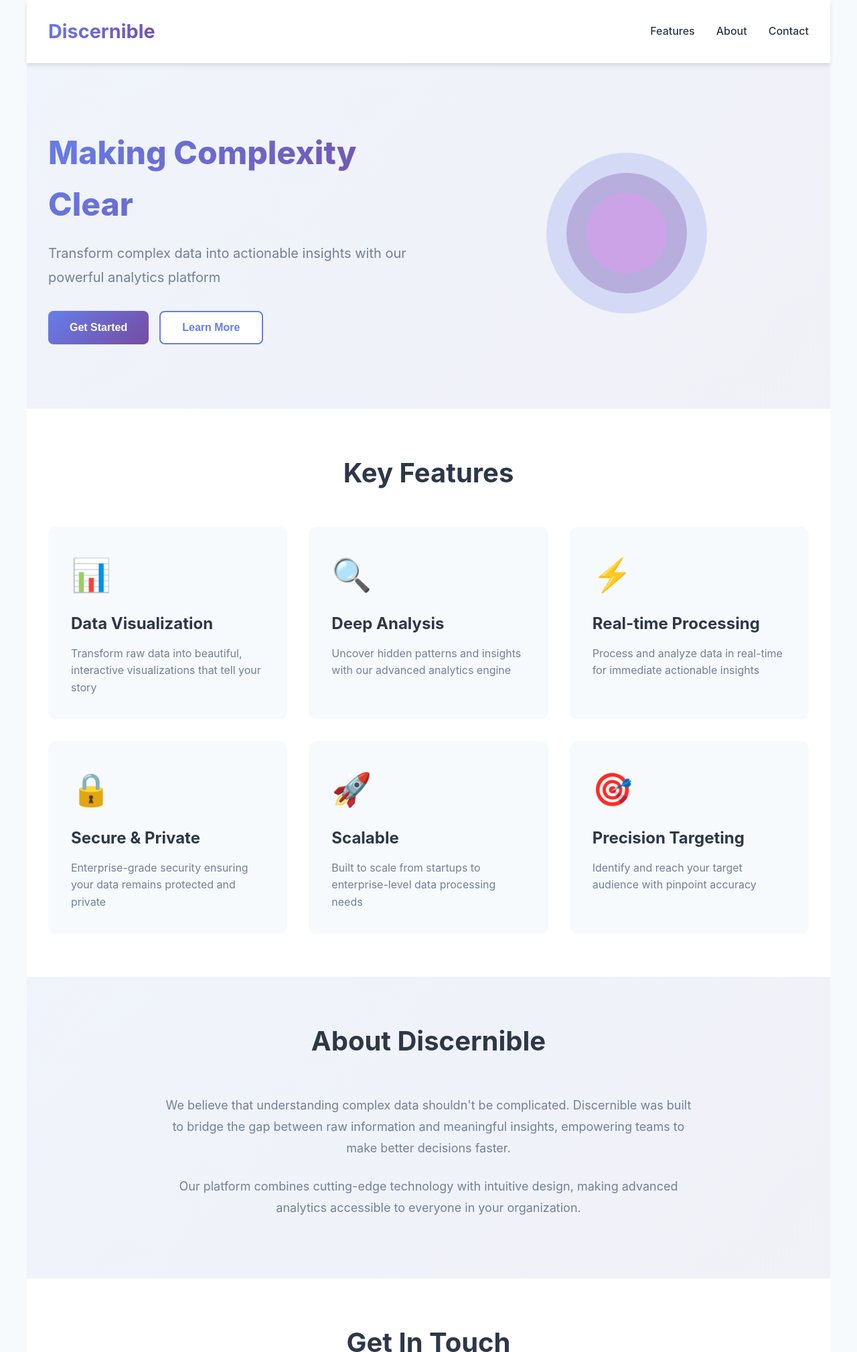
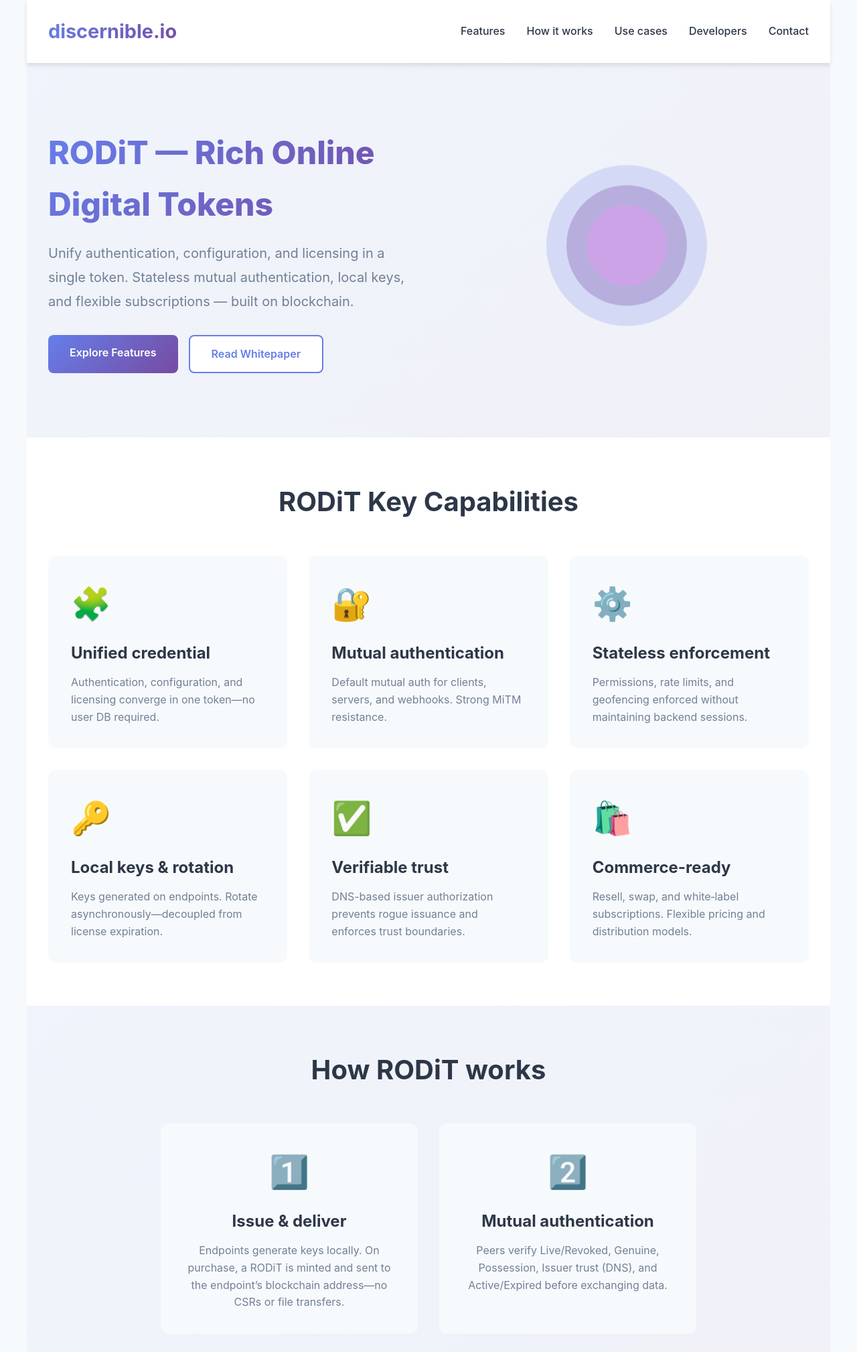
Before and after one commit to rodit-org/homepage-discernible-io, a website: page public/index.html in a window 1280 px wide. Shown: the top 2018 px of the page at 67% size. Drawn offline with Linux system fonts and the light colour scheme.

Commit message:
feat: update landing page content to showcase RODiT product and capabilities

```diff
--- a/public/index.html
+++ b/public/index.html
@@ -3,8 +3,8 @@
 <head>
     <meta charset="UTF-8">
     <meta name="viewport" content="width=device-width, initial-scale=1.0">
-    <meta name="description" content="Discernible - Making complexity clear">
-    <title>Discernible.io - Making Complexity Clear</title>
+    <meta name="description" content="discernible.io — RODiT: Rich Online Digital Tokens. Unify authentication, configuration, and licensing for APIs and online services.">
+    <title>discernible.io — RODiT: Rich Online Digital Tokens</title>
     <link rel="stylesheet" href="styles.css">
 </head>
 <body>
@@ -12,11 +12,13 @@
         <header>
             <nav class="navbar">
                 <div class="logo">
-                    <h1>Discernible</h1>
+                    <h1>discernible.io</h1>
                 </div>
                 <ul class="nav-links">
                     <li><a href="#features">Features</a></li>
-                    <li><a href="#about">About</a></li>
+                    <li><a href="#how">How it works</a></li>
+                    <li><a href="#use-cases">Use cases</a></li>
+                    <li><a href="#developers">Developers</a></li>
                     <li><a href="#contact">Contact</a></li>
                 </ul>
             </nav>
@@ -25,11 +27,11 @@
         <main>
             <section class="hero">
                 <div class="hero-content">
-                    <h2 class="hero-title">Making Complexity Clear</h2>
-                    <p class="hero-subtitle">Transform complex data into actionable insights with our powerful analytics platform</p>
+                    <h2 class="hero-title">RODiT — Rich Online Digital Tokens</h2>
+                    <p class="hero-subtitle">Unify authentication, configuration, and licensing in a single token. Stateless mutual authentication, local keys, and flexible subscriptions — built on blockchain.</p>
                     <div class="cta-buttons">
-                        <button class="btn btn-primary">Get Started</button>
-                        <button class="btn btn-secondary">Learn More</button>
+                        <a class="btn btn-primary" href="#features">Explore Features</a>
+                        <a class="btn btn-secondary" href="https://dev.to/discernible-io/rich-online-digital-tokens-whitepaper-1gpg" target="_blank" rel="noopener">Read Whitepaper</a>
                     </div>
                 </div>
                 <div class="hero-image">
@@ -44,58 +46,125 @@
             </section>
 
             <section id="features" class="features">
-                <h2 class="section-title">Key Features</h2>
+                <h2 class="section-title">RODiT Key Capabilities</h2>
                 <div class="features-grid">
                     <div class="feature-card">
-                        <div class="feature-icon">📊</div>
-                        <h3>Data Visualization</h3>
-                        <p>Transform raw data into beautiful, interactive visualizations that tell your story</p>
+                        <div class="feature-icon">🧩</div>
+                        <h3>Unified credential</h3>
+                        <p>Authentication, configuration, and licensing converge in one token—no user DB required.</p>
                     </div>
                     <div class="feature-card">
-                        <div class="feature-icon">🔍</div>
-                        <h3>Deep Analysis</h3>
-                        <p>Uncover hidden patterns and insights with our advanced analytics engine</p>
+                        <div class="feature-icon">🔐</div>
+                        <h3>Mutual authentication</h3>
+                        <p>Default mutual auth for clients, servers, and webhooks. Strong MiTM resistance.</p>
                     </div>
                     <div class="feature-card">
-                        <div class="feature-icon">⚡</div>
-                        <h3>Real-time Processing</h3>
-                        <p>Process and analyze data in real-time for immediate actionable insights</p>
+                        <div class="feature-icon">⚙️</div>
+                        <h3>Stateless enforcement</h3>
+                        <p>Permissions, rate limits, and geofencing enforced without maintaining backend sessions.</p>
                     </div>
                     <div class="feature-card">
-                        <div class="feature-icon">🔒</div>
-                        <h3>Secure & Private</h3>
-                        <p>Enterprise-grade security ensuring your data remains protected and private</p>
+                        <div class="feature-icon">🔑</div>
+                        <h3>Local keys & rotation</h3>
+                        <p>Keys generated on endpoints. Rotate asynchronously—decoupled from license expiration.</p>
                     </div>
                     <div class="feature-card">
-                        <div class="feature-icon">🚀</div>
-                        <h3>Scalable</h3>
-                        <p>Built to scale from startups to enterprise-level data processing needs</p>
+                        <div class="feature-icon">✅</div>
+                        <h3>Verifiable trust</h3>
+                        <p>DNS-based issuer authorization prevents rogue issuance and enforces trust boundaries.</p>
                     </div>
                     <div class="feature-card">
-                        <div class="feature-icon">🎯</div>
-                        <h3>Precision Targeting</h3>
-                        <p>Identify and reach your target audience with pinpoint accuracy</p>
+                        <div class="feature-icon">🛍️</div>
+                        <h3>Commerce-ready</h3>
+                        <p>Resell, swap, and white‑label subscriptions. Flexible pricing and distribution models.</p>
                     </div>
                 </div>
             </section>
 
-            <section id="about" class="about">
+            <section id="how" class="about">
                 <div class="about-content">
-                    <h2 class="section-title">About Discernible</h2>
+                    <h2 class="section-title">How RODiT works</h2>
+                    <div class="features-grid">
+                        <div class="feature-card">
+                            <div class="feature-icon">1️⃣</div>
+                            <h3>Issue & deliver</h3>
+                            <p>Endpoints generate keys locally. On purchase, a RODiT is minted and sent to the endpoint’s blockchain address—no CSRs or file transfers.</p>
+                        </div>
+                        <div class="feature-card">
+                            <div class="feature-icon">2️⃣</div>
+                            <h3>Mutual authentication</h3>
+                            <p>Peers verify Live/Revoked, Genuine, Possession, Issuer trust (DNS), and Active/Expired before exchanging data.</p>
+                        </div>
+                        <div class="feature-card">
+                            <div class="feature-icon">3️⃣</div>
+                            <h3>Rotate keys anytime</h3>
+                            <p>Move the RODiT to a new address to rotate keys independently of license expiration—no coordination required.</p>
+                        </div>
+                    </div>
+                </div>
+            </section>
+
+            <section id="use-cases" class="features">
+                <h2 class="section-title">Use cases</h2>
+                <div class="features-grid">
+                    <div class="feature-card">
+                        <div class="feature-icon">🔌</div>
+                        <h3>API authentication & metering</h3>
+                        <p>Stateless subscriptions, permissions, rate limits and geolocation—webhooks included.</p>
+                    </div>
+                    <div class="feature-card">
+                        <div class="feature-icon">🛡️</div>
+                        <h3>VPN & secure networking</h3>
+                        <p>Reference implementation via Cableguard demonstrates RODiT‑based mutual authentication.</p>
+                    </div>
+                    <div class="feature-card">
+                        <div class="feature-icon">📦</div>
+                        <h3>IoT & device provisioning</h3>
+                        <p>Deliver credentials remotely; endpoints self‑configure from the token.</p>
+                    </div>
+                    <div class="feature-card">
+                        <div class="feature-icon">🏦</div>
+                        <h3>Finance & healthcare APIs</h3>
+                        <p>Stronger auth for regulated environments and sensitive data flows.</p>
+                    </div>
+                    <div class="feature-card">
+                        <div class="feature-icon">☁️</div>
+                        <h3>Cloud services</h3>
+                        <p>Authenticate access to storage, compute and internal APIs without a user database.</p>
+                    </div>
+                    <div class="feature-card">
+                        <div class="feature-icon">💬</div>
+                        <h3>Messaging & P2P</h3>
+                        <p>Peer‑to‑peer verification for secure communications.</p>
+                    </div>
+                </div>
+            </section>
+
+            <section id="developers" class="about">
+                <div class="about-content">
+                    <h2 class="section-title">Developers</h2>
                     <p class="about-text">
-                        We believe that understanding complex data shouldn't be complicated.
-                        Discernible was built to bridge the gap between raw information and
-                        meaningful insights, empowering teams to make better decisions faster.
+                        Read the whitepaper and the API announcement to get started. Follow updates on X or reach out to join the beta.
                     </p>
-                    <p class="about-text">
-                        Our platform combines cutting-edge technology with intuitive design,
-                        making advanced analytics accessible to everyone in your organization.
-                    </p>
+                    <div class="cta-buttons">
+                        <a class="btn btn-primary" href="https://dev.to/discernible-io/rich-online-digital-tokens-whitepaper-1gpg" target="_blank" rel="noopener">Whitepaper</a>
+                        <a class="btn btn-secondary" href="https://dev.to/discernible-io/announcing-rodit-api-revolutionizing-api-authentication-3h3o" target="_blank" rel="noopener">API Announcement</a>
+                    </div>
+                    <div class="cta-buttons" style="margin-top: 1rem;">
+                        <a class="btn btn-primary" href="mailto:sales@discernible.io?subject=RODiT%20Beta">Join the Beta</a>
+                        <a class="btn btn-secondary" href="https://x.com/Dscernble" target="_blank" rel="noopener">Follow on X</a>
+                    </div>
                 </div>
             </section>
 
             <section id="contact" class="contact">
                 <h2 class="section-title">Get In Touch</h2>
+                <p class="about-text" style="text-align: center; margin-bottom: 1.5rem;">
+                    Prefer email?
+                    <a href="mailto:support@discernible.io">support@discernible.io</a> •
+                    <a href="mailto:sales@discernible.io">sales@discernible.io</a> •
+                    <a href="mailto:iwantin@discernible.io">iwantin@discernible.io</a>
+                </p>
                 <form class="contact-form">
                     <div class="form-group">
                         <input type="text" placeholder="Your Name" required>
@@ -113,11 +182,11 @@
 
         <footer>
             <div class="footer-content">
-                <p>&copy; 2025 Discernible.io. All rights reserved.</p>
+                <p>&copy; 2025 discernible.io. All rights reserved.</p>
                 <div class="footer-links">
-                    <a href="#privacy">Privacy Policy</a>
-                    <a href="#terms">Terms of Service</a>
-                    <a href="#support">Support</a>
+                    <a href="https://x.com/Dscernble" target="_blank" rel="noopener">X</a>
+                    <a href="https://dev.to/discernible-io/rich-online-digital-tokens-whitepaper-1gpg" target="_blank" rel="noopener">Whitepaper</a>
+                    <a href="mailto:support@discernible.io">Support</a>
                 </div>
             </div>
         </footer>
--- a/public/styles.css
+++ b/public/styles.css
@@ -108,6 +108,8 @@ body {
     border-radius: 8px;
     cursor: pointer;
     transition: all 0.3s ease;
+    display: inline-block;
+    text-decoration: none;
 }
 
 .btn-primary {
```
